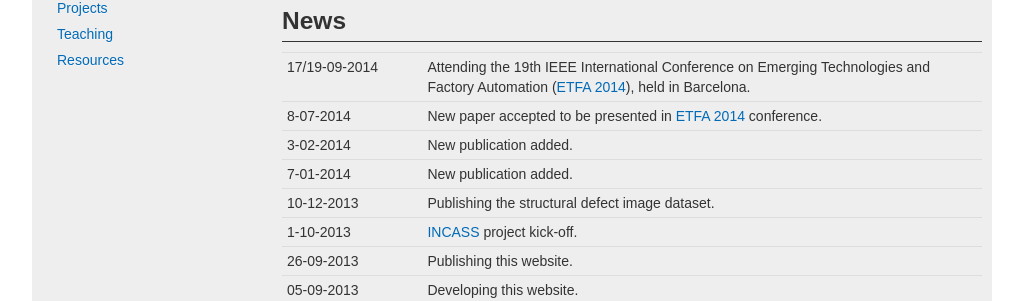
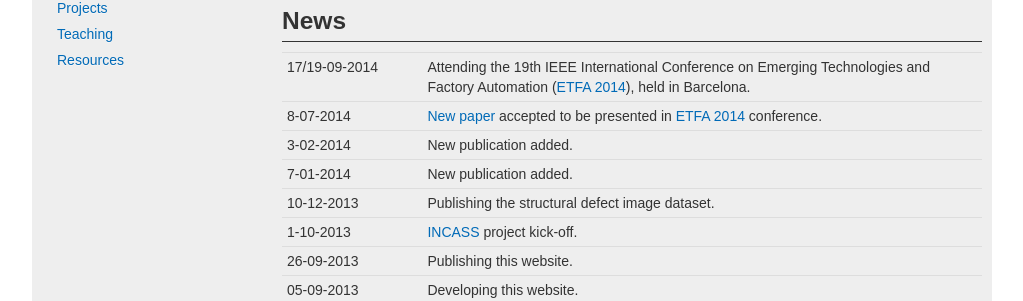
Before and after one commit to xiscobonnin/xiscobonnin.github.io, a Jekyll site: the page built from index.html, in a window 1280 px wide. Shown: the part 565-866 px from the top of the page, without its empty margins (128-1151 px from the left). Built offline with Jekyll 4.4.1, drawn with Linux system fonts in a browser that asks for light colours.

Commit message:
Minor update in news

```diff
--- a/index.html
+++ b/index.html
@@ -29,7 +29,7 @@ id: home
 	<table class="table table-condensed">
 	<tbody>
 		<tr><td class="span2 text-center">17/19-09-2014</td><td class="span7">Attending the 19th IEEE International Conference on Emerging Technologies and Factory Automation (<a href="http://www.etfa2014.org/">ETFA 2014</a>), held in Barcelona.</em></td></tr>
-		<tr><td class="span2 text-center">8-07-2014</td><td class="span7">New paper accepted to be presented in <a href="/publications/#2014">ETFA 2014</a> conference.</em></td></tr>
+		<tr><td class="span2 text-center">8-07-2014</td><td class="span7"><a href="/publications/#2014">New paper</a> accepted to be presented in <a href="http://www.etfa2014.org/">ETFA 2014</a> conference.</em></td></tr>
 		<tr><td class="span2 text-center">3-02-2014</td><td class="span7">New publication added.</em></td></tr>
 		<tr><td class="span2 text-center">7-01-2014</td><td class="span7">New publication added.</em></td></tr>
 		<tr><td class="span2 text-center">10-12-2013</td><td class="span7">Publishing the structural defect image dataset.</em></td></tr>
```
